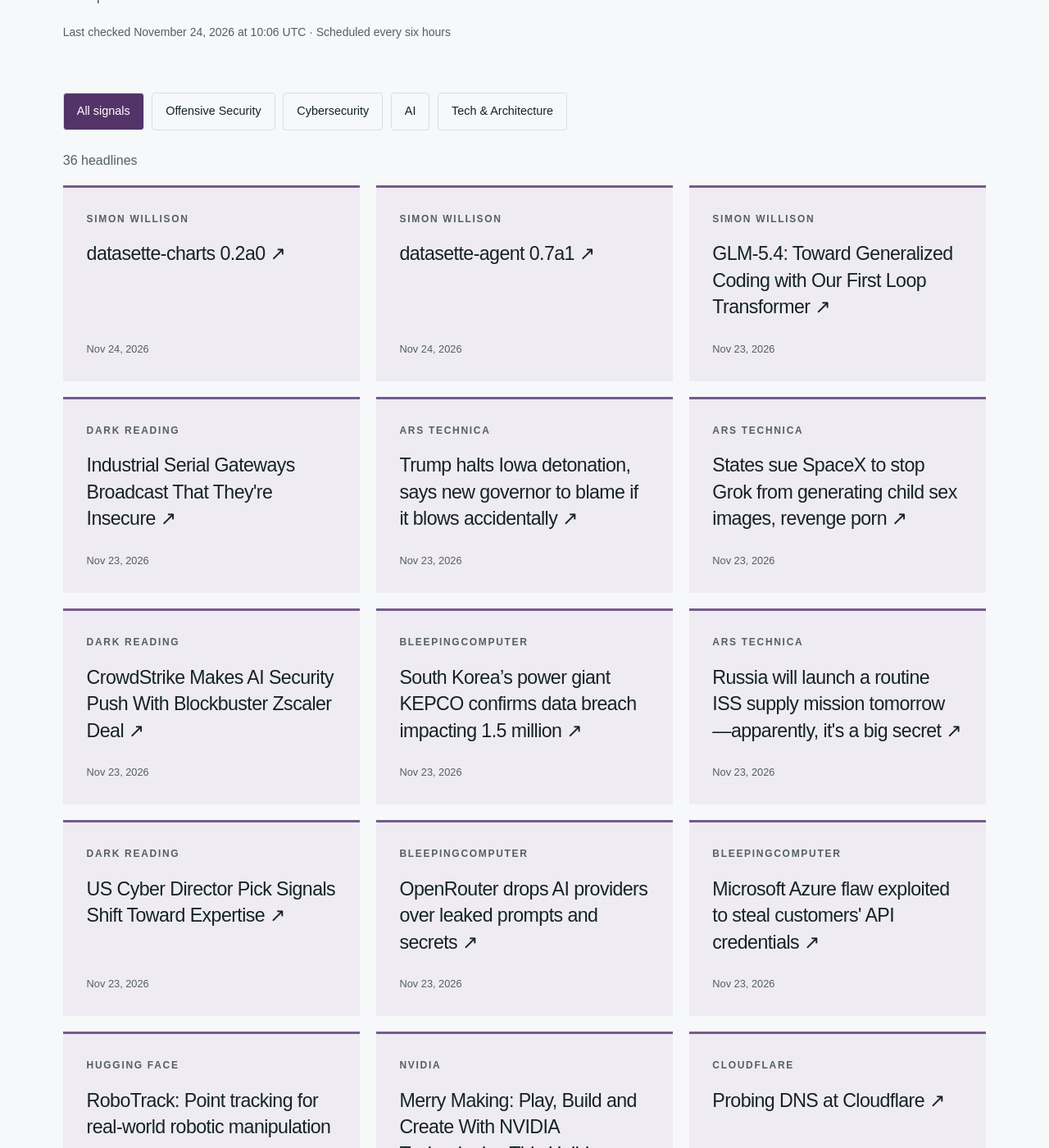
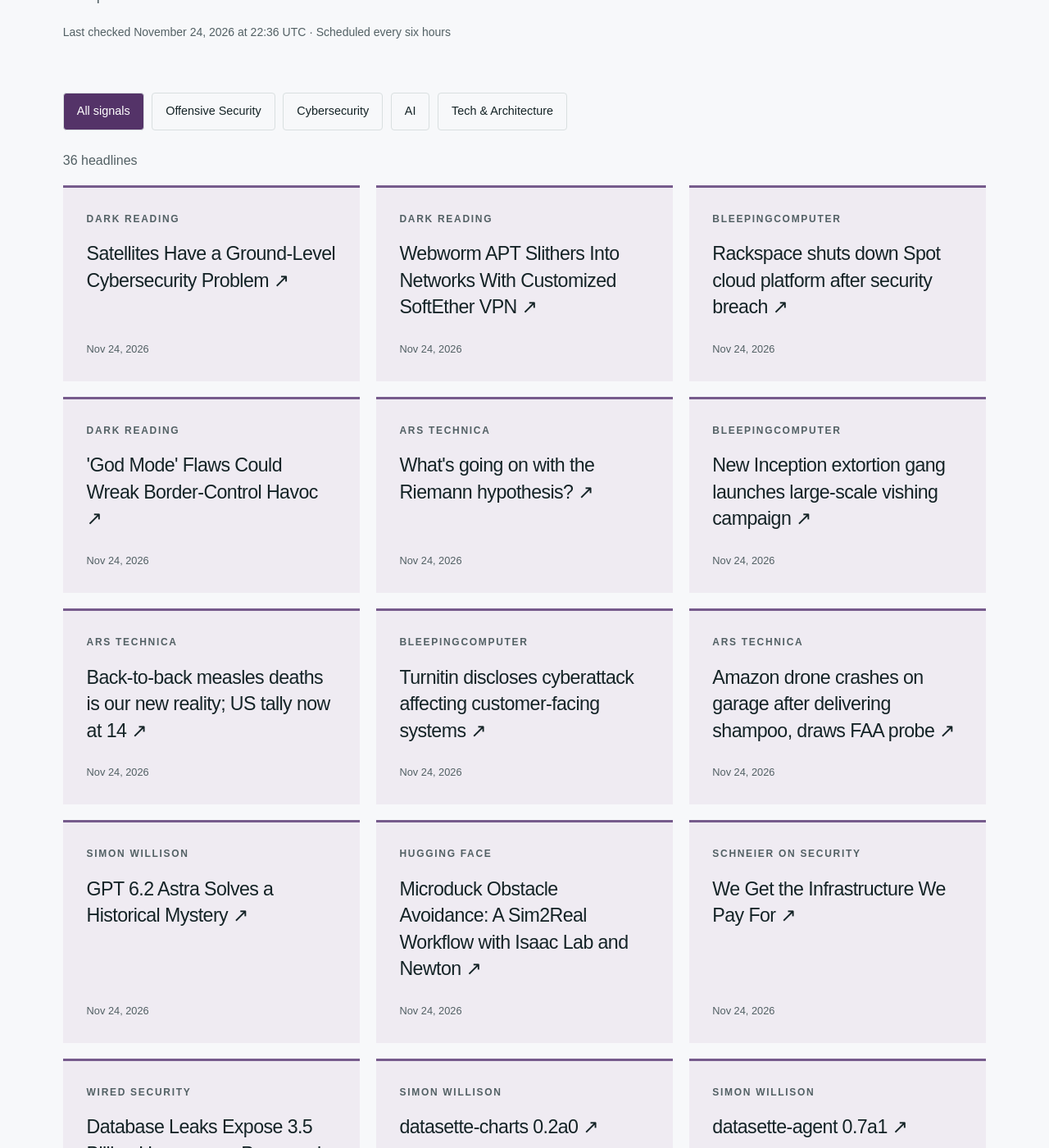
Before and after one commit to hntk/hntk.github.io, a Jekyll site: the page built from news/index.html, in a window 1280 px wide and 1400 px high, scrolled down 375 px. Shown: the whole window at 82% size. Built offline with Jekyll 4.4.1, drawn with Linux system fonts in a browser that asks for light colours; some of the changed text lies outside the part shown.

Commit message:
Refresh News and Signals

```diff
--- a/_data/news.json
+++ b/_data/news.json
@@ -1,6 +1,110 @@
 {
-  "updated": "2026-11-24T10:06:16.870837+00:00",
+  "updated": "2026-11-24T22:36:49.077073+00:00",
   "items": [
+    {
+      "title": "Satellites Have a Ground-Level Cybersecurity Problem",
+      "url": "https://www.darkreading.com/cyber-risk/satellites-ground-level-cybersecurity-problem",
+      "published": "2026-11-24T22:05:34+00:00",
+      "source": "Dark Reading",
+      "source_id": "dark-reading",
+      "category": "cybersecurity"
+    },
+    {
+      "title": "Webworm APT Slithers Into Networks With Customized SoftEther VPN",
+      "url": "https://www.darkreading.com/perimeter/webworm-slithers-customized-softether-vpn",
+      "published": "2026-11-24T21:48:06+00:00",
+      "source": "Dark Reading",
+      "source_id": "dark-reading",
+      "category": "cybersecurity"
+    },
+    {
+      "title": "Rackspace shuts down Spot cloud platform after security breach",
+      "url": "https://www.bleepingcomputer.com/news/security/rackspace-shuts-down-spot-cloud-platform-after-security-breach/",
+      "published": "2026-11-24T21:37:30+00:00",
+      "source": "BleepingComputer",
+      "source_id": "bleepingcomputer",
+      "category": "cybersecurity"
+    },
+    {
+      "title": "'God Mode' Flaws Could Wreak Border-Control Havoc",
+      "url": "https://www.darkreading.com/vulnerabilities-threats/god-mode-flaws-wreak-border-control-havoc",
+      "published": "2026-11-24T21:36:11+00:00",
+      "source": "Dark Reading",
+      "source_id": "dark-reading",
+      "category": "cybersecurity"
+    },
+    {
+      "title": "What's going on with the Riemann hypothesis?",
+      "url": "https://arstechnica.com/ai/2026/11/whats-going-on-with-the-riemann-hypothesis/",
+      "published": "2026-11-24T20:34:53+00:00",
+      "source": "Ars Technica",
+      "source_id": "ars-technica",
+      "category": "tech-architecture"
+    },
+    {
+      "title": "New Inception extortion gang launches large-scale vishing campaign",
+      "url": "https://www.bleepingcomputer.com/news/security/new-inception-extortion-gang-launches-large-scale-vishing-campaign/",
+      "published": "2026-11-24T20:21:20+00:00",
+      "source": "BleepingComputer",
+      "source_id": "bleepingcomputer",
+      "category": "cybersecurity"
+    },
+    {
+      "title": "Back-to-back measles deaths is our new reality; US tally now at 14",
+      "url": "https://arstechnica.com/health/2026/11/measles-death-toll-rises-to-14-as-national-case-tally-nears-6000/",
+      "published": "2026-11-24T20:00:18+00:00",
+      "source": "Ars Technica",
+      "source_id": "ars-technica",
+      "category": "tech-architecture"
+    },
+    {
+      "title": "Turnitin discloses cyberattack affecting customer-facing systems",
+      "url": "https://www.bleepingcomputer.com/news/security/turnitin-discloses-cyberattack-affecting-customer-facing-systems/",
+      "published": "2026-11-24T18:59:52+00:00",
+      "source": "BleepingComputer",
+      "source_id": "bleepingcomputer",
+      "category": "cybersecurity"
+    },
+    {
+      "title": "Amazon drone crashes on garage after delivering shampoo, draws FAA probe",
+      "url": "https://arstechnica.com/gadgets/2026/11/faa-opens-probe-after-amazon-delivery-drone-clips-cable-crashes-into-garage/",
+      "published": "2026-11-24T18:47:57+00:00",
+      "source": "Ars Technica",
+      "source_id": "ars-technica",
+      "category": "tech-architecture"
+    },
+    {
+      "title": "GPT 6.2 Astra Solves a Historical Mystery",
+      "url": "https://simonwillison.net/2026/Nov/24/astra-historical-mystery/",
+      "published": "2026-11-24T16:53:59+00:00",
+      "source": "Simon Willison",
+      "source_id": "simon-willison",
+      "category": "ai"
+    },
+    {
+      "title": "Microduck Obstacle Avoidance: A Sim2Real Workflow with Isaac Lab and Newton",
+      "url": "https://huggingface.co/blog/nvidia/microduck-obstacle-avoidance",
+      "published": "2026-11-24T16:34:13+00:00",
+      "source": "Hugging Face",
+      "source_id": "hugging-face",
+      "category": "ai"
+    },
+    {
+      "title": "We Get the Infrastructure We Pay For",
+      "url": "https://www.schneier.com/blog/archives/2026/11/we-get-the-infrastructure-we-pay-for.html",
+      "published": "2026-11-24T12:06:50+00:00",
+      "source": "Schneier on Security",
+      "source_id": "schneier",
+      "category": "cybersecurity"
+    },
+    {
+      "title": "Database Leaks Expose 3.5 Billion Usernames, Passwords, and Documents",
+      "url": "https://www.wired.com/story/3-billion-usernames-passwords-and-documents-leaked-online/",
+      "published": "2026-11-24T11:00:00+00:00",
+      "source": "WIRED Security",
+      "source_id": "wired",
+      "category": "cybersecurity"
+    },
     {
       "title": "datasette-charts 0.2a0",
       "url": "https://simonwillison.net/2026/Nov/24/datasette-charts/",
@@ -16,86 +120,6 @@
       "source": "Simon Willison",
       "source_id": "simon-willison",
       "category": "ai"
-    },
-    {
-      "title": "GLM-5.4: Toward Generalized Coding with Our First Loop Transformer",
-      "url": "https://simonwillison.net/2026/Nov/23/glm-54/",
-      "published": "2026-11-23T23:40:49+00:00",
-      "source": "Simon Willison",
-      "source_id": "simon-willison",
-      "category": "ai"
-    },
-    {
-      "title": "Industrial Serial Gateways Broadcast That They're Insecure",
-      "url": "https://www.darkreading.com/ics-ot-security/industrial-serial-gateways-broadcast-insecure",
-      "published": "2026-11-23T22:02:46+00:00",
-      "source": "Dark Reading",
-      "source_id": "dark-reading",
-      "category": "cybersecurity"
-    },
-    {
-      "title": "Trump halts Iowa detonation, says new governor to blame if it blows accidentally",
-      "url": "https://arstechnica.com/health/2026/11/trump-halts-iowa-detonation-says-new-governor-to-blame-if-it-blows-accidentally/",
-      "published": "2026-11-23T21:58:34+00:00",
-      "source": "Ars Technica",
-      "source_id": "ars-technica",
-      "category": "tech-architecture"
-    },
-    {
-      "title": "States sue SpaceX to stop Grok from generating child sex images, revenge porn",
-      "url": "https://arstechnica.com/tech-policy/2026/11/states-sue-spacex-to-stop-grok-from-generating-child-sex-images-revenge-porn/",
-      "published": "2026-11-23T21:30:44+00:00",
-      "source": "Ars Technica",
-      "source_id": "ars-technica",
-      "category": "tech-architecture"
-    },
-    {
-      "title": "CrowdStrike Makes AI Security Push With Blockbuster Zscaler Deal",
-      "url": "https://www.darkreading.com/endpoint-security/crowdstrike-ai-security-push-zscaler-deal",
-      "published": "2026-11-23T21:21:42+00:00",
-      "source": "Dark Reading",
-      "source_id": "dark-reading",
-      "category": "cybersecurity"
-    },
-    {
-      "title": "South Korea’s power giant KEPCO confirms data breach impacting 1.5 million",
-      "url": "https://www.bleepingcomputer.com/news/security/south-koreas-power-giant-kepco-confirms-data-breach-impacting-15-million/",
-      "published": "2026-11-23T20:54:51+00:00",
-      "source": "BleepingComputer",
-      "source_id": "bleepingcomputer",
-      "category": "cybersecurity"
-    },
-    {
-      "title": "Russia will launch a routine ISS supply mission tomorrow—apparently, it's a big secret",
-      "url": "https://arstechnica.com/space/2026/11/russia-will-launch-a-routine-iss-supply-mission-tomorrow-apparently-its-a-big-secret/",
-      "published": "2026-11-23T20:34:51+00:00",
-      "source": "Ars Technica",
-      "source_id": "ars-technica",
-      "category": "tech-architecture"
-    },
-    {
-      "title": "US Cyber Director Pick Signals Shift Toward Expertise",
-      "url": "https://www.darkreading.com/cybersecurity-operations/us-cyber-director-pick-signals-shift-toward-expertise",
-      "published": "2026-11-23T20:13:48+00:00",
-      "source": "Dark Reading",
-      "source_id": "dark-reading",
-      "category": "cybersecurity"
-    },
-    {
-      "title": "OpenRouter drops AI providers over leaked prompts and secrets",
-      "url": "https://www.bleepingcomputer.com/news/security/openrouter-drops-ai-providers-over-leaked-prompts-and-secrets/",
-      "published": "2026-11-23T20:00:20+00:00",
-      "source": "BleepingComputer",
-      "source_id": "bleepingcomputer",
-      "category": "cybersecurity"
-    },
-    {
-      "title": "Microsoft Azure flaw exploited to steal customers' API credentials",
-      "url": "https://www.bleepingcomputer.com/news/security/microsoft-azure-flaw-exploited-to-steal-customers-api-credentials/",
-      "published": "2026-11-23T19:42:20+00:00",
-      "source": "BleepingComputer",
-      "source_id": "bleepingcomputer",
-      "category": "cybersecurity"
     },
     {
       "title": "RoboTrack: Point tracking for real-world robotic manipulation",
@@ -178,14 +202,6 @@
       "category": "cybersecurity"
     },
     {
-      "title": "Welcome Inkling 2 Mini, Cutting-edge Performance for your Local Setup",
-      "url": "https://huggingface.co/blog/inkling2mini",
-      "published": "2026-11-20T00:00:00+00:00",
-      "source": "Hugging Face",
-      "source_id": "hugging-face",
-      "category": "ai"
-    },
-    {
       "title": "NVIDIA and Microsoft Expand Accelerated Computing From Azure to Windows PCs",
       "url": "https://blogs.nvidia.com/blog/microsoft-ignite-accelerated-computing-azure-windows-pcs/",
       "published": "2026-11-19T20:00:15+00:00",
@@ -202,14 +218,6 @@
       "category": "ai"
     },
     {
-      "title": "Google Built a Giant ‘Mirror Dimension’ Internet to Test Its Chrome AI Agents",
-      "url": "https://www.wired.com/story/google-built-a-giant-mirror-dimension-internet-to-test-its-chrome-ai-agents/",
-      "published": "2026-11-19T17:00:00+00:00",
-      "source": "WIRED Security",
-      "source_id": "wired",
-      "category": "cybersecurity"
-    },
-    {
       "title": "The FBI ARTEX Advisory and the Paths to Your Critical Systems",
       "url": "https://specterops.io/blog/2026/11/19/blog-fbi-artex-warning-attack-paths/",
       "published": "2026-11-19T15:19:36+00:00",
@@ -224,14 +232,6 @@
       "source": "PortSwigger Research",
       "source_id": "portswigger",
       "category": "offensive-security"
-    },
-    {
-      "title": "France Is Blaming Iran for the Fridge Cyberattack",
-      "url": "https://www.schneier.com/blog/archives/2026/11/france-is-blaming-iran-for-the-fridge-cyberattack.html",
-      "published": "2026-11-18T12:05:35+00:00",
-      "source": "Schneier on Security",
-      "source_id": "schneier",
-      "category": "cybersecurity"
     },
     {
       "title": "Black October Made Attack Path Management a “Now” Problem",
@@ -295,79 +295,79 @@
       "id": "ars-technica",
       "name": "Ars Technica",
       "status": "ok",
-      "last_success": "2026-11-24T10:06:16.870837+00:00"
+      "last_success": "2026-11-24T22:36:49.077073+00:00"
     },
     {
       "id": "bleepingcomputer",
       "name": "BleepingComputer",
       "status": "ok",
-      "last_success": "2026-11-24T10:06:16.870837+00:00"
+      "last_success": "2026-11-24T22:36:49.077073+00:00"
     },
     {
       "id": "cloudflare",
       "name": "Cloudflare",
       "status": "ok",
-      "last_success": "2026-11-24T10:06:16.870837+00:00"
+      "last_success": "2026-11-24T22:36:49.077073+00:00"
     },
     {
       "id": "dark-reading",
       "name": "Dark Reading",
       "status": "ok",
-      "last_success": "2026-11-24T10:06:16.870837+00:00"
+      "last_success": "2026-11-24T22:36:49.077073+00:00"
     },
     {
       "id": "hugging-face",
       "name": "Hugging Face",
       "status": "ok",
-      "last_success": "2026-11-24T10:06:16.870837+00:00"
+      "last_success": "2026-11-24T22:36:49.077073+00:00"
     },
     {
       "id": "microsoft-research",
       "name": "Microsoft Research",
       "status": "ok",
-      "last_success": "2026-11-24T10:06:16.870837+00:00"
+      "last_success": "2026-11-24T22:36:49.077073+00:00"
     },
     {
       "id": "nvidia",
       "name": "NVIDIA",
       "status": "ok",
-      "last_success": "2026-11-24T10:06:16.870837+00:00"
+      "last_success": "2026-11-24T22:36:49.077073+00:00"
     },
     {
       "id": "portswigger",
       "name": "PortSwigger Research",
       "status": "ok",
-      "last_success": "2026-11-24T10:06:16.870837+00:00"
+      "last_success": "2026-11-24T22:36:49.077073+00:00"
     },
     {
       "id": "schneier",
       "name": "Schneier on Security",
       "status": "ok",
-      "last_success": "2026-11-24T10:06:16.870837+00:00"
+      "last_success": "2026-11-24T22:36:49.077073+00:00"
     },
     {
       "id": "simon-willison",
       "name": "Simon Willison",
       "status": "ok",
-      "last_success": "2026-11-24T10:06:16.870837+00:00"
+      "last_success": "2026-11-24T22:36:49.077073+00:00"
     },
     {
       "id": "specterops",
       "name": "SpecterOps",
       "status": "ok",
-      "last_success": "2026-11-24T10:06:16.870837+00:00"
+      "last_success": "2026-11-24T22:36:49.077073+00:00"
     },
     {
       "id": "trail-of-bits",
       "name": "Trail of Bits",
       "status": "ok",
-      "last_success": "2026-11-24T10:06:16.870837+00:00"
+      "last_success": "2026-11-24T22:36:49.077073+00:00"
     },
     {
       "id": "wired",
       "name": "WIRED Security",
       "status": "ok",
-      "last_success": "2026-11-24T10:06:16.870837+00:00"
+      "last_success": "2026-11-24T22:36:49.077073+00:00"
     }
   ]
 }
```
